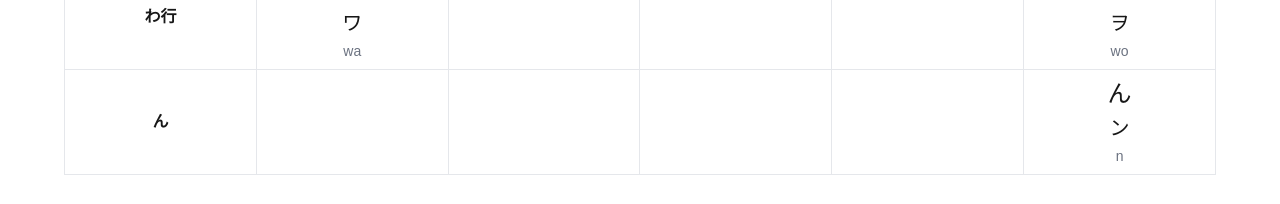
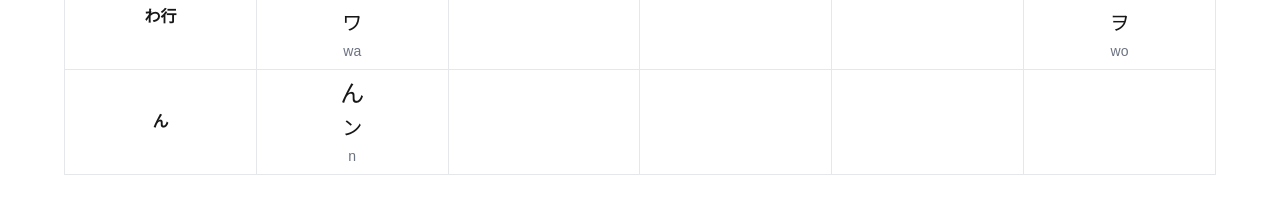
Before and after one commit to duanyongcheng/jepanese, a Next.js app: page /gojuon in a window 1280 px wide. Shown: the part 1162-1366 px from the top of the page. Built offline with nearby package versions, Linux system fonts and the light colour scheme.

Commit message:
fix: 修复ん行报错

```diff
--- a/package.json
+++ b/package.json
@@ -22,5 +22,6 @@
     "tailwindcss": "^3.4.1",
     "eslint": "^8",
     "eslint-config-next": "15.0.3"
-  }
+  },
+  "packageManager": "pnpm@9.15.0+sha512.76e2379760a4328ec4415815bcd6628dee727af3779aaa4c914e3944156c4299921a89f976381ee107d41f12cfa4b66681ca9c718f0668fa0831ed4c6d8ba56c"
 }
--- a/src/app/gojuon/page.tsx
+++ b/src/app/gojuon/page.tsx
@@ -10,8 +10,9 @@ export default function GojuonChart() {
   // 获取所有行
   const rows = Object.entries(GOJUON_ROWS);
 
-  const speak = (hiragana: string) => {
-    const audio = new Audio(`/audio/${hiragana}.mp3`);
+  const speak = (sound: GojuonSound) => {
+    if (!GOJUON_DATA[sound]?.audio) return;
+    const audio = new Audio(GOJUON_DATA[sound].audio);
     audio.play().catch((err) => console.error("Error playing audio:", err));
   };
 
@@ -56,7 +57,7 @@ export default function GojuonChart() {
                       }`}
                       onClick={() => {
                         if (GOJUON_DATA[sound as GojuonSound]) {
-                          speak(GOJUON_DATA[sound as GojuonSound].hiragana);
+                          speak(sound as GojuonSound);
                         }
                       }}
                     >
--- a/src/app/page.tsx
+++ b/src/app/page.tsx
@@ -10,8 +10,8 @@ type GojuonSound = keyof typeof GOJUON_DATA;
 
 // 修改发音函数
 const speak = (sound: GojuonSound) => {
-  const hiragana = GOJUON_DATA[sound].hiragana;
-  const audio = new Audio(`/audio/${hiragana}.mp3`);
+  if (!GOJUON_DATA[sound]?.audio) return;
+  const audio = new Audio(GOJUON_DATA[sound].audio);
   audio.play().catch((err) => console.error("Error playing audio:", err));
 };
 
@@ -104,14 +104,20 @@ export default function Home() {
             >
               {revealedCards.has(sound) ? (
                 <div className="text-center">
-                  <div className="text-lg">{GOJUON_DATA[sound].hiragana}</div>
-                  <div className="text-lg">{GOJUON_DATA[sound].katakana}</div>
-                  <div className="text-xs text-gray-500 dark:text-gray-400">
-                    {GOJUON_DATA[sound].romaji}
-                  </div>
+                  {GOJUON_DATA[sound] && (
+                    <>
+                      <div className="text-lg">{GOJUON_DATA[sound].hiragana}</div>
+                      <div className="text-lg">{GOJUON_DATA[sound].katakana}</div>
+                      <div className="text-xs text-gray-500 dark:text-gray-400">
+                        {GOJUON_DATA[sound].romaji}
+                      </div>
+                    </>
+                  )}
                 </div>
               ) : (
-                <div className="text-base">{GOJUON_DATA[sound].romaji}</div>
+                <div className="text-base">
+                  {GOJUON_DATA[sound]?.romaji}
+                </div>
               )}
             </div>
           ))}
--- a/src/data/gojuon.ts
+++ b/src/data/gojuon.ts
@@ -88,7 +88,7 @@ export const GOJUON_ROWS = {
   や行: ["ya", "yi", "yu", "ye", "yo"],
   ら行: ["ra", "ri", "ru", "re", "ro"],
   わ行: ["wa", "wi", "wu", "we", "wo"],
-  ん: ["1", "2  ", "3", "4", "n"],
+  ん: ["n", "", "", "", ""],
 };
 
 // 类型定义
```
